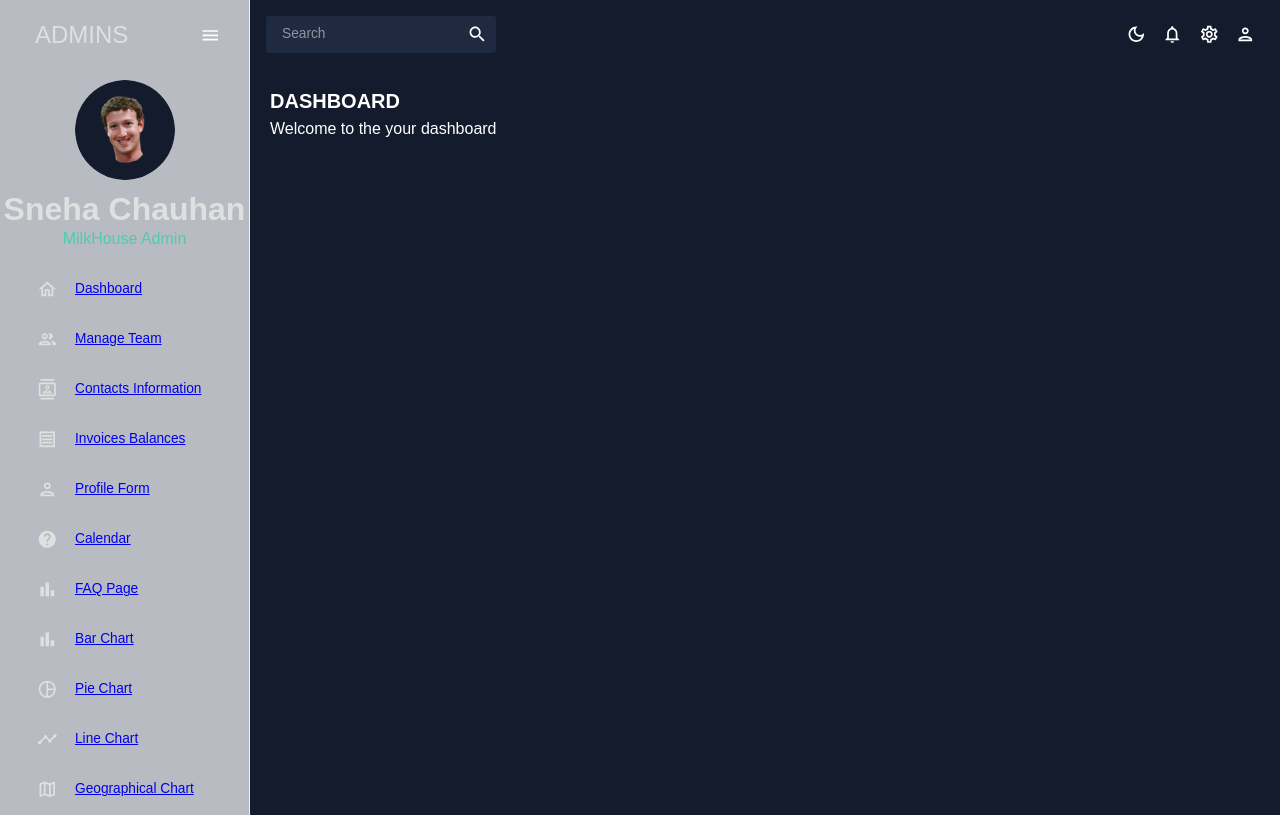
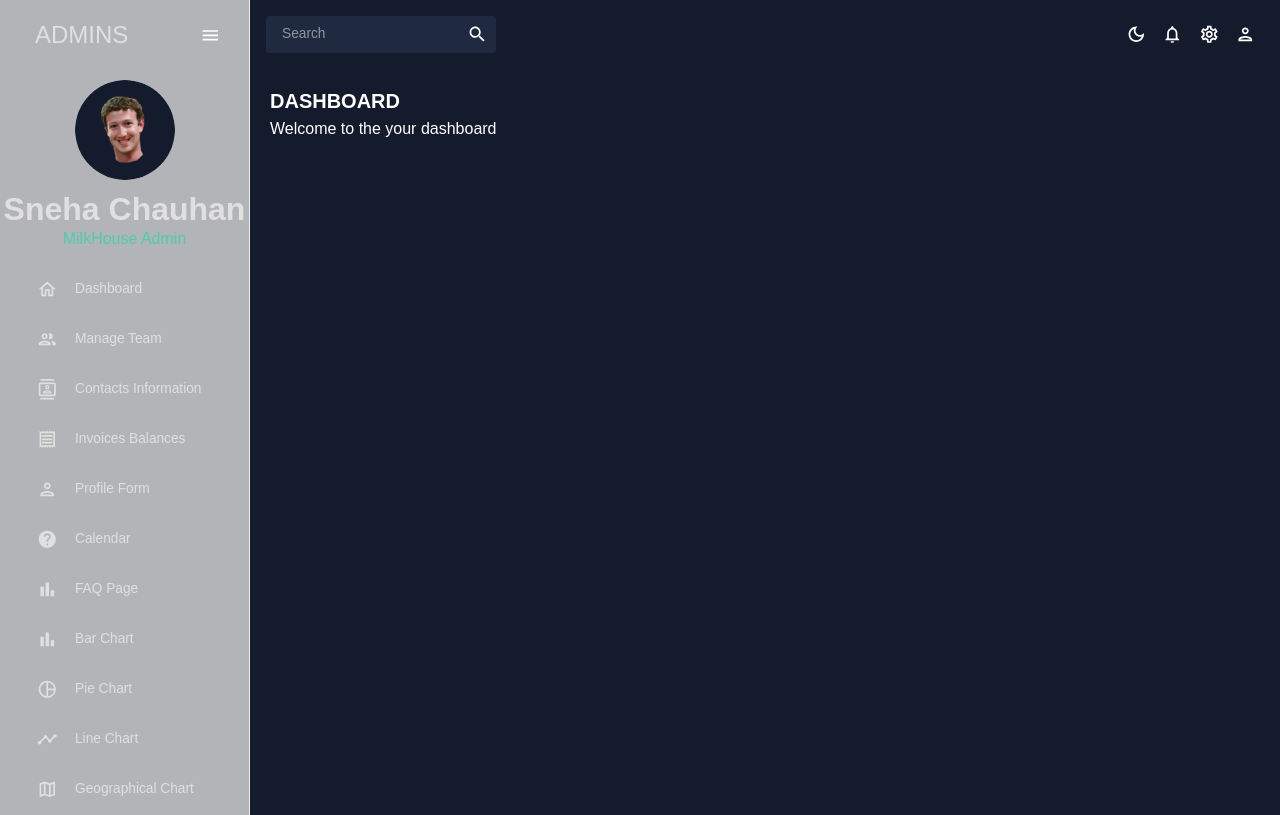
Before and after one commit to i-am-SnehaChauhan/Admin-Dashboard, a React (Create React App) app in the folder admin/: page / in a window 1280 px wide. Built offline with nearby package versions, Linux system fonts and the light colour scheme.

Commit message:
Changes Done

```diff
--- a/admin/src/scenes/global/Sidebar.jsx
+++ b/admin/src/scenes/global/Sidebar.jsx
@@ -1,6 +1,5 @@
 import React, { useState } from 'react';
 import {Sidebar, Menu, MenuItem } from 'react-pro-sidebar';
-//import 'react-pro-sidebar/dist/css/styles.css';
 import { Box, IconButton, Typography, useTheme } from '@mui/material';
 import { Link } from 'react-router-dom';
 import { tokens } from '../../theme';
@@ -19,6 +18,10 @@ import MapOutlinedIcon from '@mui/icons-material/MapOutlined';
 const Item = ({ title, to, icon, selected, setSelected }) => {
   const theme = useTheme();
   const colors = tokens(theme.palette.mode);
+  const linkStyle = {
+    textDecoration: 'none', // This will remove the underline from the links
+    color: colors.grey[100], // Setting the color of the links
+  };
   return (
     <MenuItem
       active={selected === title}
@@ -28,12 +31,13 @@ const Item = ({ title, to, icon, selected, setSelected }) => {
       onClick={() => setSelected(title)}
       icon={icon}
     >
-      <Link to={to} >
+      <Link to={to} style={linkStyle}>
       <Typography>{title}</Typography>
       </Link>
     </MenuItem>
   );
 };
+
 
 const ProSidebar = () => {
   const theme = useTheme();
@@ -47,7 +51,6 @@ const ProSidebar = () => {
         "& .pro-sidebar": {
           background: `${colors.primary[700]} !important`,
         },
-
         "& .pro-icon-wrapper": {
           backgroundColor: "transparent !important",
         },
@@ -55,14 +58,17 @@ const ProSidebar = () => {
           padding: "5px 35px 5px 20px !important",
         },
         "& .pro-inner-item:hover": {
-          color: "#868dfb !important",
+          color: colors.primary[100] + " !important",
         },
         "& .pro-menu-item:active": {
-          color: "#6870fa !important",
-        }
+          color: colors.primary[200] + " !important",
+        },
       }}
     >
-      <Sidebar collapsed={isCollapsed} style={{backgroundColor: colors.primary[400]}}>
+      <Sidebar
+        collapsed={isCollapsed}
+        style={{ backgroundColor: colors.primary[700] }}
+      >
         <Menu iconShape="square">
           {/* LOGO AND MENU ICON */}
           <MenuItem
```
